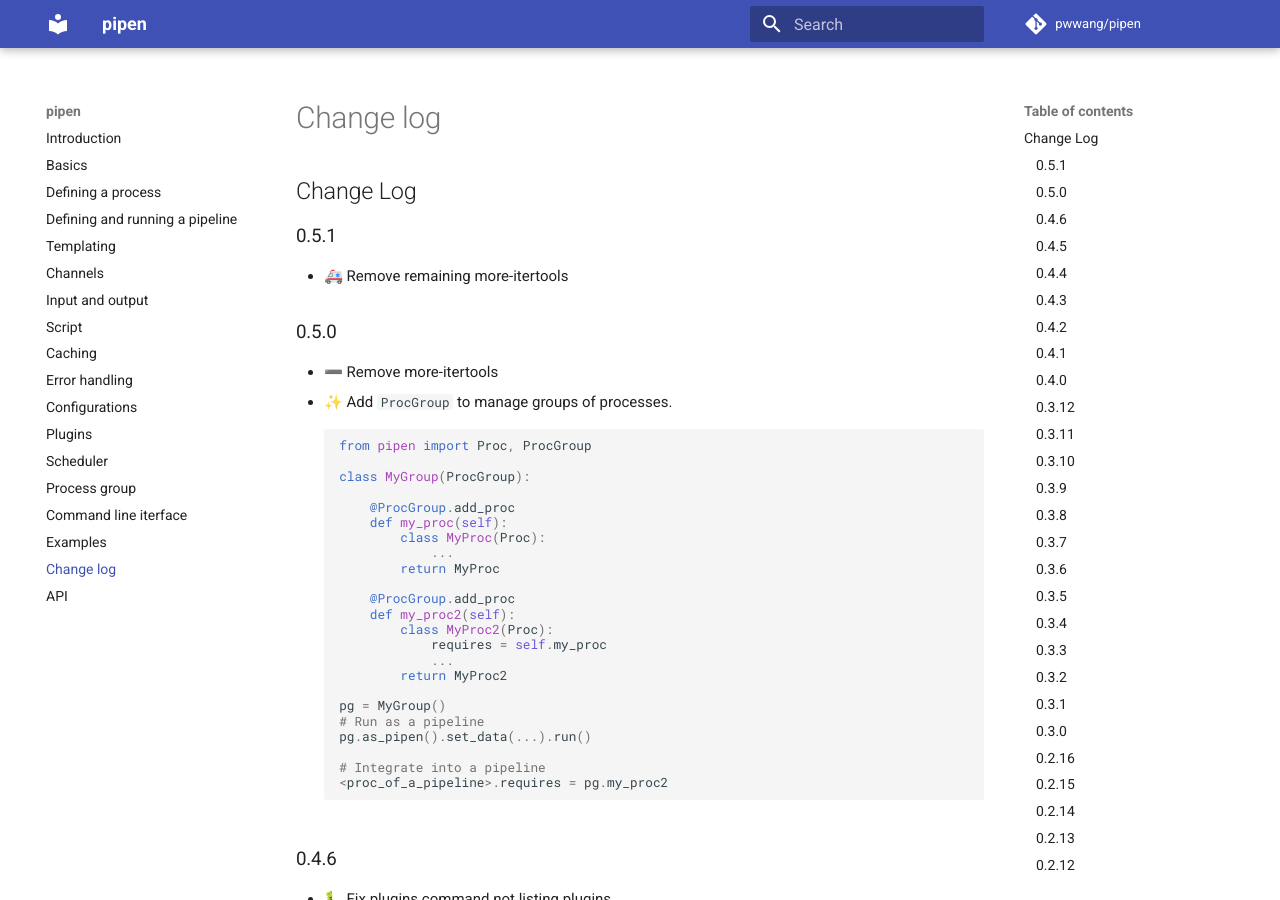
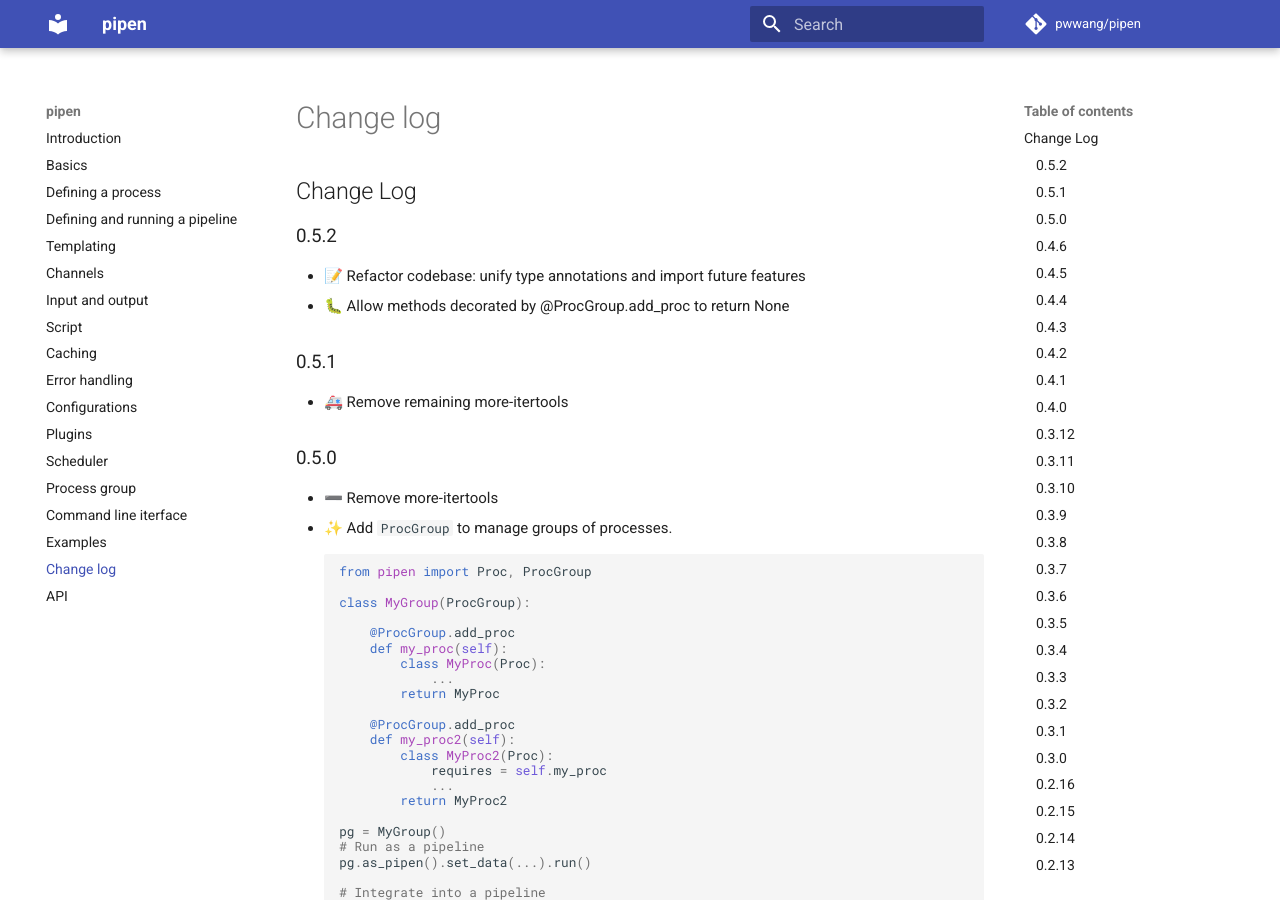
Before and after one commit to pwwang/pipen, an MkDocs documentation site: the page built from docs/CHANGELOG.md, in a window 1280 px wide and 900 px high. Built offline with MkDocs 1.6.1 and Material for MkDocs 9.7.7, drawn with Linux system fonts in a browser that asks for light colours; comment, search, counter and statistics services are not loaded.

Commit message:
📈 Bump up pipen version to v0.5.2

```diff
--- a/docs/CHANGELOG.md
+++ b/docs/CHANGELOG.md
@@ -1,4 +1,9 @@
 # Change Log
+
+## 0.5.2
+
+- 📝 Refactor codebase: unify type annotations and import future features
+- 🐛 Allow methods decorated by @ProcGroup.add_proc to return None
 
 ## 0.5.1
 
--- a/pipen/version.py
+++ b/pipen/version.py
@@ -1,3 +1,3 @@
 """Provide version of pipen"""
 
-__version__ = "0.5.1"
+__version__ = "0.5.2"
--- a/pyproject.toml
+++ b/pyproject.toml
@@ -4,7 +4,7 @@ build-backend = "poetry.masonry.api"
 
 [tool.poetry]
 name = "pipen"
-version = "0.5.1"
+version = "0.5.2"
 description = "A pipeline framework for python"
 authors = [ "pwwang <pwwang@pwwang.com>",]
 license = "MIT"
```
Also changed, not shown: 1 other file.
